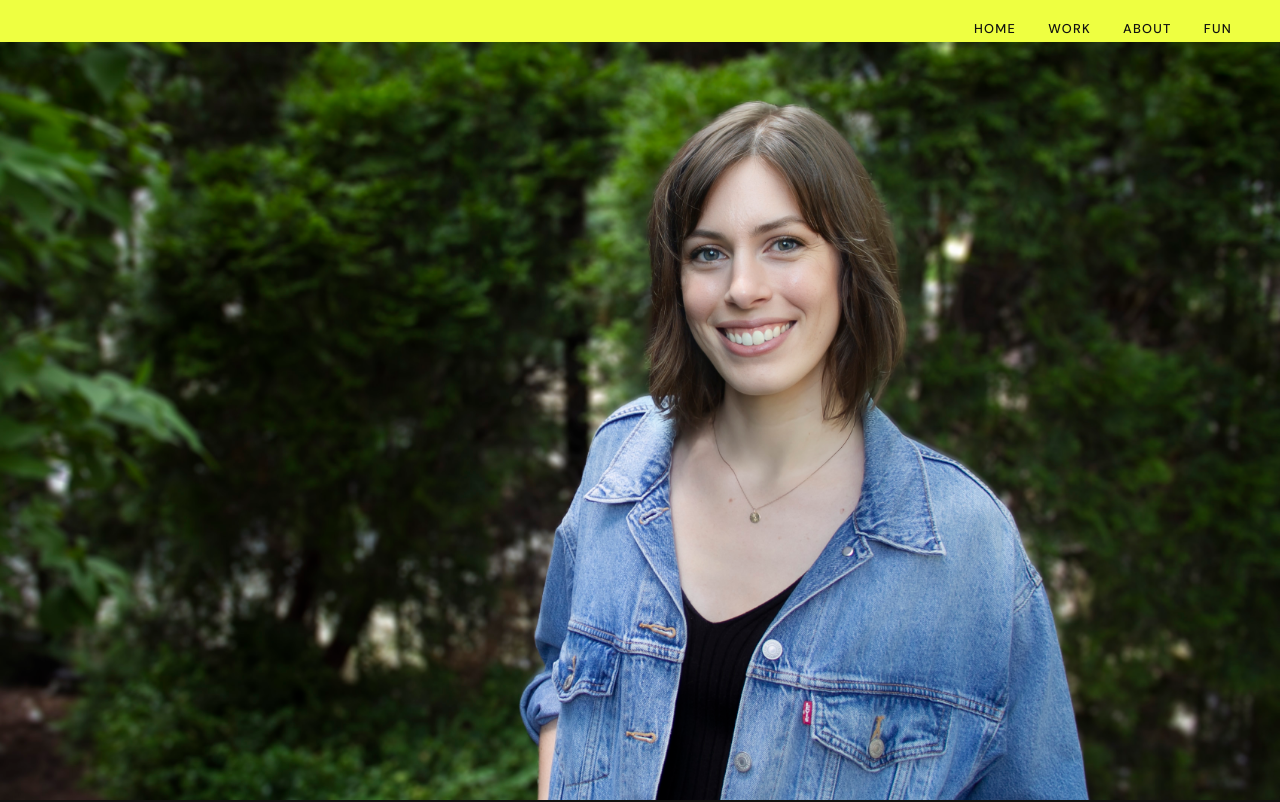
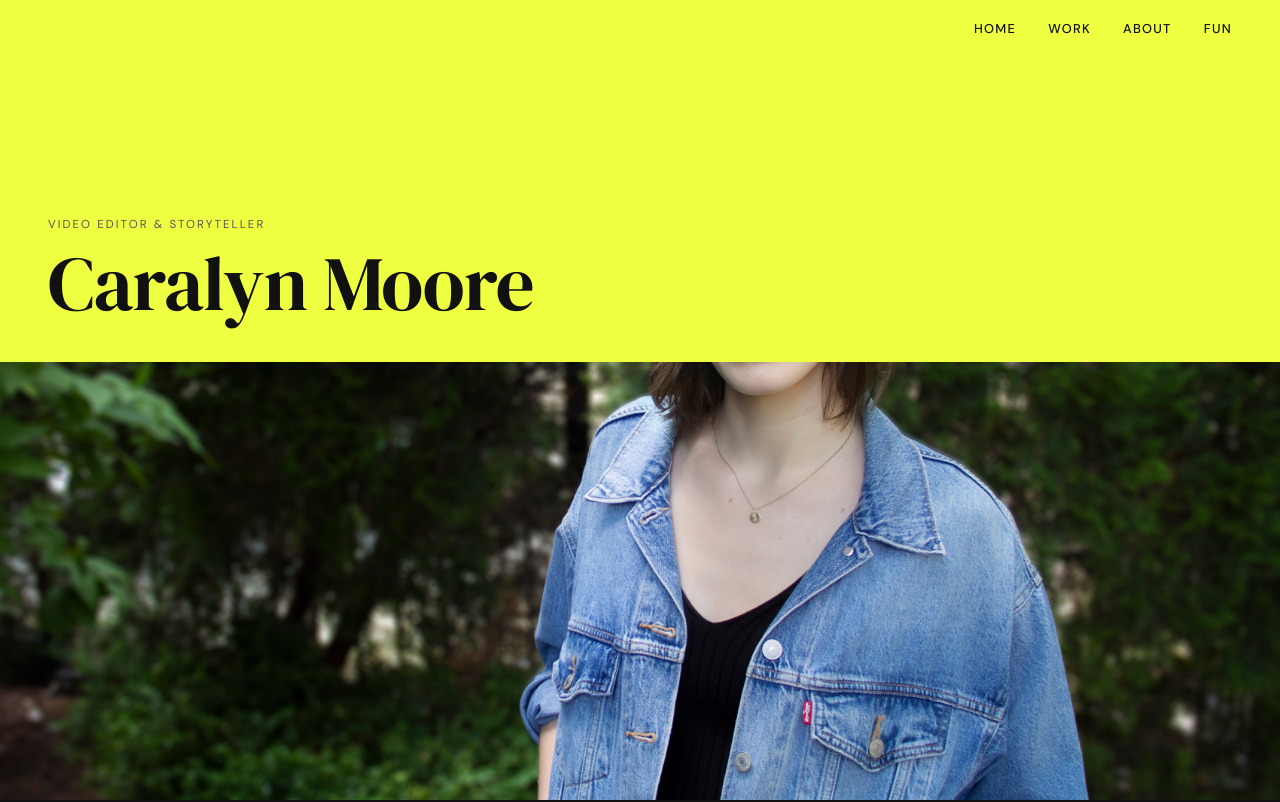
Before and after one commit to caralynmoore12-gif/caralyn-moore-website-project, a Next.js app: page / in a window 1280 px wide. Shown: the top 802 px of the page. Built offline with nearby package versions, Linux system fonts and the light colour scheme.

Commit message:
Fix collapsing nav: replace framer-motion height with scroll listener

```diff
--- a/components/layout/MainNav.tsx
+++ b/components/layout/MainNav.tsx
@@ -1,6 +1,8 @@
 "use client";
-import { useScroll, useTransform, motion, MotionValue } from "framer-motion";
+import { useState, useEffect } from "react";
 import Link from "next/link";
+
+const SCROLL_RANGE = 300;
 
 const navLinks = [
   { label: "Home", target: "hero" },
@@ -12,33 +14,35 @@ const scrollTo = (id: string) => {
   document.getElementById(id)?.scrollIntoView({ behavior: "smooth" });
 };
 
-const linkStyle = {
+export default function MainNav() {
+  const [ratio, setRatio] = useState(0); // 0 = fully expanded, 1 = fully collapsed
+
+  useEffect(() => {
+    const onScroll = () => setRatio(Math.min(window.scrollY / SCROLL_RANGE, 1));
+    window.addEventListener("scroll", onScroll, { passive: true });
+    return () => window.removeEventListener("scroll", onScroll);
+  }, []);
+
+  const heroOpacity = Math.max(0, 1 - ratio * 2);
+  const compactNameOpacity = Math.max(0, (ratio - 0.6) / 0.4);
+  // Extra banner height collapses from ~38vh to 0
+  const bannerVh = 38 * (1 - ratio);
+
+  const linkStyle: React.CSSProperties = {
     background: "none",
     border: "none",
     cursor: "pointer",
     fontSize: "0.8rem",
     color: "var(--dark)",
     letterSpacing: "0.1em",
-  textTransform: "uppercase" as const,
+    textTransform: "uppercase",
     fontWeight: 500,
     fontFamily: "inherit",
+    textDecoration: "none",
   };
 
-export default function MainNav() {
-  const { scrollY } = useScroll();
-
-  // Banner collapses from ~40vh to 58px over first 320px of scroll
-  const navHeight = useTransform(scrollY, [0, 320], ["42vh", "58px"]);
-
-  // Hero name/title fades and rises away
-  const heroOpacity = useTransform(scrollY, [0, 180], [1, 0]);
-  const heroY = useTransform(scrollY, [0, 180], [0, -24]);
-
-  // Compact name fades in after banner is mostly collapsed
-  const compactNameOpacity = useTransform(scrollY, [180, 300], [0, 1]);
-
   return (
-    <motion.nav
+    <nav
       style={{
         position: "fixed",
         top: 0,
@@ -46,39 +50,33 @@ export default function MainNav() {
         right: 0,
         zIndex: 100,
         backgroundColor: "var(--yellow)",
-        height: navHeight,
         overflow: "hidden",
-        display: "flex",
-        flexDirection: "column",
-        justifyContent: "space-between",
       }}
     >
-      {/* Top row: compact name (fades in) + nav links (always visible) */}
+      {/* Compact row — always 58px tall */}
       <div
         style={{
+          height: "58px",
           display: "flex",
           alignItems: "center",
           justifyContent: "space-between",
           padding: "0 48px",
-          height: "58px",
-          flexShrink: 0,
         }}
       >
-        <motion.button
+        <button
           onClick={() => scrollTo("hero")}
           className="serif"
           style={{
-            background: "none",
-            border: "none",
-            cursor: "pointer",
+            ...linkStyle,
             fontSize: "1rem",
-            color: "var(--dark)",
+            letterSpacing: "0.02em",
+            textTransform: "none",
             opacity: compactNameOpacity,
-            fontFamily: "inherit",
+            transition: "opacity 0.15s ease",
           }}
         >
           Caralyn Moore
-        </motion.button>
+        </button>
 
         <div style={{ display: "flex", gap: "2rem", alignItems: "center" }}>
           {navLinks.map(({ label, target }) => (
@@ -86,21 +84,22 @@ export default function MainNav() {
               {label}
             </button>
           ))}
-          <Link
-            href="/fun"
-            style={{ ...linkStyle, textDecoration: "none", display: "inline" }}
-          >
-            Fun
-          </Link>
+          <Link href="/fun" style={linkStyle}>Fun</Link>
         </div>
       </div>
 
-      {/* Hero banner content: large name + title, fades out on scroll */}
-      <motion.div
+      {/* Collapsing banner — extra height that shrinks to zero */}
+      <div
         style={{
-          padding: "0 48px 52px",
+          height: `${bannerVh}vh`,
+          overflow: "hidden",
+          display: "flex",
+          flexDirection: "column",
+          justifyContent: "flex-end",
+          padding: "0 48px 40px",
           opacity: heroOpacity,
-          y: heroY,
+          transform: `translateY(${-ratio * 16}px)`,
+          transition: "none",
         }}
       >
         <p
@@ -126,7 +125,7 @@ export default function MainNav() {
         >
           Caralyn Moore
         </h1>
-      </motion.div>
-    </motion.nav>
+      </div>
+    </nav>
   );
 }
```
Lines whose indentation alone changed are shown as unchanged.
